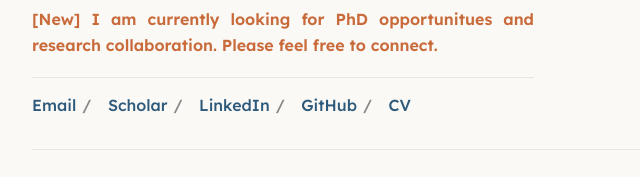
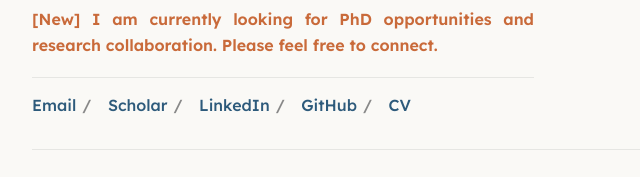
Before and after one commit to SunnyBhati/SunnyBhati.github.io, a plain HTML site: page index.html in a window 1280 px wide. Shown: the part 618-795 px from the top of the page, 182-822 px from the left. Drawn offline with Linux system fonts and the light colour scheme.

Commit message:
Fix typo in PhD opportunities text

```diff
--- a/index.html
+++ b/index.html
@@ -42,7 +42,7 @@
             My research interests lie in computer vision, self-supervised representation learning, vision transformers, and 3D visual understanding. I am particularly interested in understanding how visual foundation models organize object, part, and scene-level representations, and how these representations can be improved for downstream perception and 3D reasoning tasks.
           </p>
           <p class="bio" style="font-weight: 600; color: #c96a3a;">
-              [New] I am currently looking for PhD opportunitues and research collaboration. Please feel free to connect.
+              [New] I am currently looking for PhD opportunities and research collaboration. Please feel free to connect.
               </p>
           <div class="social-links">
             <a href="mailto:sunnybhati123@gmail.com">Email</a> &nbsp;
```
